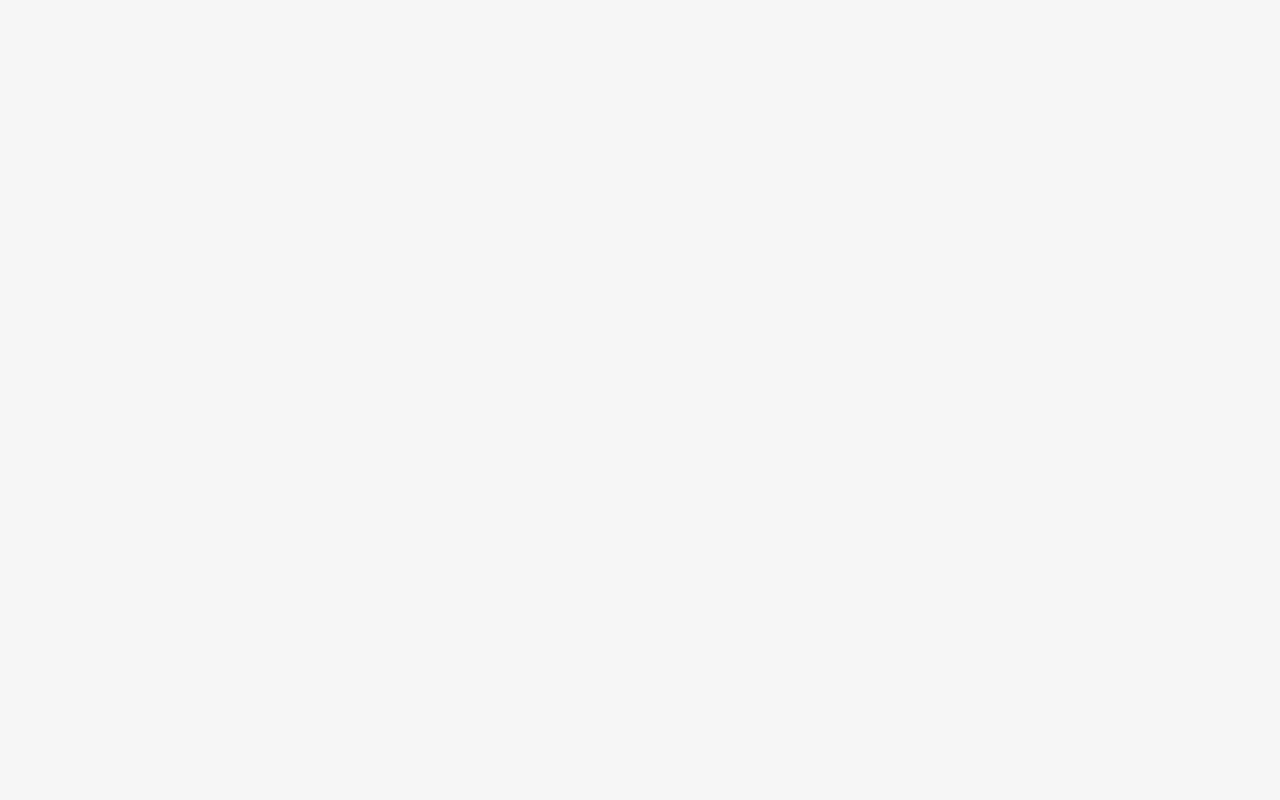
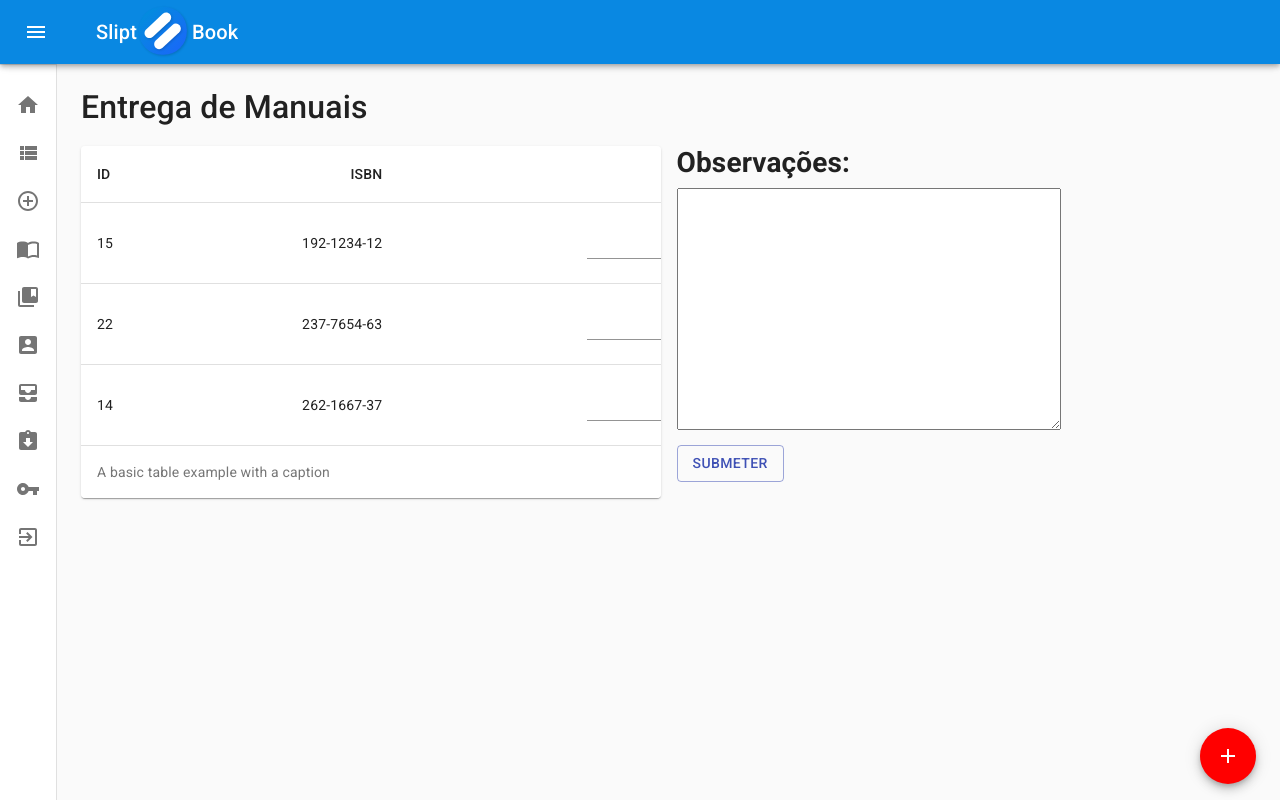
Before and after one commit to SplitBook/splitbook-frontend, a React (Create React App) app: page /app/books/delivery in a window 1280 px wide. Built offline with nearby package versions, Linux system fonts and the light colour scheme; the HTML template or start-up script is replaced by a standard one.

Commit message:
recolha e entrega de manuais, gestao de permissoes

```diff
--- /dev/null
+++ b/src/pages/Components/BooksDeliveryANDReturnTable.js
@@ -0,0 +1,89 @@
+import React from 'react';
+import { makeStyles } from '@material-ui/core/styles';
+import Table from '@material-ui/core/Table';
+import TableBody from '@material-ui/core/TableBody';
+import TableCell from '@material-ui/core/TableCell';
+import TableContainer from '@material-ui/core/TableContainer';
+import TableHead from '@material-ui/core/TableHead';
+import TableRow from '@material-ui/core/TableRow';
+import Paper from '@material-ui/core/Paper';
+import FormControl from '@material-ui/core/FormControl';
+import Select from '@material-ui/core/Select';
+import MenuItem from '@material-ui/core/MenuItem';
+import InputLabel from '@material-ui/core/InputLabel';
+
+
+const useStyles = makeStyles((theme) => ({
+  table: {
+    minWidth: 650,
+  },
+  formControl: {
+    margin: theme.spacing(1),
+    minWidth: 120,
+  },
+  selectEmpty: {
+    marginTop: theme.spacing(2),
+  },
+}));
+
+
+
+function createData(id, isbn, estado) {
+  return { id, isbn, estado};
+}
+
+const rows = [
+  createData(15, '192-1234-12', 'Bom'),
+  createData(22, '237-7654-63', ''),
+  createData(14, '262-1667-37', ''),
+];
+
+export default function BooksDeliveryANDReturnTable() {
+  const classes = useStyles();
+  const [estado, setEstado] = React.useState('');
+
+  const handleChange = (event) => {
+    setEstado(event.target.value);
+  };
+
+  return (
+    <TableContainer component={Paper}>
+      <Table className={classes.table} aria-label="caption table">
+        <caption>A basic table example with a caption</caption>
+        <TableHead>
+          <TableRow>
+            <TableCell>ID</TableCell>
+            <TableCell align="right">ISBN</TableCell>
+            <TableCell align="right">Estado</TableCell>
+          </TableRow>
+        </TableHead>
+        <TableBody>
+          {rows.map((row) => (
+            <TableRow key={row.id}>
+              <TableCell component="th" scope="row">
+                {row.id}
+              </TableCell>
+              <TableCell align="right">{row.isbn}</TableCell>
+              <TableCell align="right">
+                <FormControl className={classes.formControl}>
+                        <Select
+                        labelId="demo-simple-select-label"
+                        id="demo-simple-select"
+                        value={estado}
+                        onChange={handleChange}
+                        >
+                    <MenuItem value={'ola'}>Mau</MenuItem>
+                    <MenuItem value={2}>Mediocre</MenuItem>
+                    <MenuItem value={3}>Satisfatório</MenuItem>
+                    <MenuItem value={4}>Bom</MenuItem>
+                    <MenuItem value={5}>Ótimo</MenuItem>
+                    </Select>
+                </FormControl>
+              </TableCell>
+            </TableRow>
+          ))}
+        </TableBody>
+      </Table>
+    </TableContainer>
+  );
+}
--- a/src/pages/Components/Card.js
+++ b/src/pages/Components/Card.js
@@ -23,7 +23,7 @@ export default function SimpleCard({idStatus}) {
       {idStatus===2 && (
         <CardContent>
             <Typography variant="h5" component="h2">
-            Status<FiberManualRecordIcon className="status2"/>
+            Estado do pedido<FiberManualRecordIcon className="status2"/>
             </Typography>
             <Divider/>
             <p>A aguardar...</p>
--- a/src/pages/Layout/MenuLayout/Menu.js
+++ b/src/pages/Layout/MenuLayout/Menu.js
@@ -13,6 +13,8 @@ import CollectionsBookmark from '@material-ui/icons/CollectionsBookmark';
 import ImportContacts from '@material-ui/icons/ImportContacts';
 import AccountBox from '@material-ui/icons/AccountBox';
 import VpnKey from '@material-ui/icons/VpnKey';
+import AssignmentReturned from '@material-ui/icons/AssignmentReturned';
+import AllInbox from '@material-ui/icons/AllInbox';
 import {Link} from 'react-router-dom';
 
 const useStyles = makeStyles((theme) => ({
@@ -92,6 +94,22 @@ export default function MenuLayout({history}) {
         <ListItemText primary="Conta" />
       </ListItem>
     </Link>
+    <Link to="/app/books/delivery">
+      <ListItem button>
+        <ListItemIcon>
+          <AllInbox />
+        </ListItemIcon>
+        <ListItemText primary="Entrega de Livros" />
+      </ListItem>
+    </Link>
+    <Link to="/app/books/return">
+      <ListItem button>
+        <ListItemIcon>
+          <AssignmentReturned />
+        </ListItemIcon>
+        <ListItemText primary="Recolha de Livros" />
+      </ListItem>
+    </Link>
     <Link to="/app/permissions">
       <ListItem button>
         <ListItemIcon>
--- a/src/pages/app/AppStyles.css
+++ b/src/pages/app/AppStyles.css
@@ -5,3 +5,8 @@
 .marginTitle{
     margin-bottom: 20px;
 }
+
+.btnPermissoes{
+    margin-top: 10px!important;
+    width: max-content;
+}
--- /dev/null
+++ b/src/pages/app/BooksDelivery.js
@@ -0,0 +1,32 @@
+import React from 'react';
+import Grid from '@material-ui/core/Grid';
+import Button from '@material-ui/core/Button';
+import BooksDeliveryANDReturnTable from '../Components/BooksDeliveryANDReturnTable'
+
+export default function BooksDelivery(){
+
+    return (
+      <>
+        <h2 className="marginTitle" >Entrega de Manuais</h2>
+        <Grid container spacing={2}>
+            <Grid item xs={6}>
+                <BooksDeliveryANDReturnTable/>
+            </Grid>
+            <Grid item xs={6}>
+                <Grid container xs={1}>
+                    <Grid item>
+                        <h3><b>Observações:</b></h3>
+                        <textarea rows="12" cols="50"/>
+                    </Grid>
+                    <Grid item >
+                        <Button className="btnPermissoes" variant="outlined" color="primary" >
+                            Submeter
+                        </Button>
+                    </Grid>
+                </Grid>
+            </Grid>
+
+        </Grid>
+      </>
+    );
+}
--- /dev/null
+++ b/src/pages/app/BooksReturn.js
@@ -0,0 +1,34 @@
+import React from 'react';
+import TextField from '@material-ui/core/TextField';
+import Grid from '@material-ui/core/Grid';
+import Button from '@material-ui/core/Button';
+import BooksDeliveryANDReturnTable from '../Components/BooksDeliveryANDReturnTable'
+
+
+export default function BooksReturn(){
+
+    return (
+      <>
+        <h2 className="marginTitle" >Recolha de Manuais</h2>
+        <Grid container spacing={2}>
+            <Grid item xs={6}>
+                <BooksDeliveryANDReturnTable/>
+            </Grid>
+            <Grid item xs={6}>
+                <Grid container xs={1}>
+                    <Grid item>
+                        <h3><b>Observações:</b></h3>
+                        <textarea rows="12" cols="50"/>
+                    </Grid>
+                    <Grid item >
+                        <Button className="btnPermissoes" variant="outlined" color="primary" >
+                            Submeter
+                        </Button>
+                    </Grid>
+                </Grid>
+            </Grid>
+
+        </Grid>
+      </>
+    );
+}
--- a/src/pages/app/MainPageEE.js
+++ b/src/pages/app/MainPageEE.js
@@ -5,7 +5,7 @@ import Card from '../Components/Card';
 
 
 export default function MainPageEE(){
-  const [idStatus, setIdStatus] = React.useState(2);
+  const [idStatus, setIdStatus] = React.useState(3);
     return (
       <div >
       <Grid container spacing={2}>
--- a/src/pages/app/PermissionsManagement.js
+++ b/src/pages/app/PermissionsManagement.js
@@ -3,6 +3,7 @@ import PermissionsTable from '../Components/permissionsPageComponents/Permission
 import CardPermissions from '../Components/permissionsPageComponents/CardPermissions'
 import Grid from '@material-ui/core/Grid';
 import './AppStyles.css';
+import Button from '@material-ui/core/Button';
 
 export default function GestaoPermissoes() {
 
@@ -13,6 +14,11 @@ export default function GestaoPermissoes() {
         <Grid item>
           <PermissionsTable/>
         </Grid>
+        <Grid item>
+          <Button className="btnPermissoes" variant="outlined" color="primary" >
+            Submeter novas Permissões
+          </Button>
+        </Grid>
         <Grid item >
           <CardPermissions/>
         </Grid>
--- a/src/routesService/routes.js
+++ b/src/routesService/routes.js
@@ -19,6 +19,9 @@ export default function Routes(){
                 <Route path="/app/add/publisher" component={App}/>
                 <Route path="/app/account" component={App}/>
                 <Route path="/app/permissions" component={App}/>
+                <Route path="/app/books/delivery" component={App}/>
+                <Route path="/app/books/return" component={App}/>
+
             </Route>
         </BrowserRouter>
     );
--- a/src/routesService/routesLayout.js
+++ b/src/routesService/routesLayout.js
@@ -8,6 +8,8 @@ import Manual from '../pages/app/Manuals';
 import Publisher from '../pages/app/Publishers';
 import AccountPage from '../pages/app/AccountPage';
 import PermissionsManagement from '../pages/app/PermissionsManagement';
+import BooksDelivery from '../pages/app/BooksDelivery';
+import BooksReturn from '../pages/app/BooksReturn';
 
 export default function RoutesLayout(){
     return(
@@ -18,6 +20,8 @@ export default function RoutesLayout(){
             <Route path="/app/add/publisher" component={Publisher}/>
             <Route path="/app/account" component={AccountPage}/>
             <Route path="/app/permissions" component={PermissionsManagement}/>
+            <Route path="/app/books/delivery" component={BooksDelivery}/>
+            <Route path="/app/books/return" component={BooksReturn}/>
         </BrowserRouter>
     );
 
```
Also changed, not shown: src/pages/Components/permissionsPageComponents/CardPermissions.js (indentation only).
